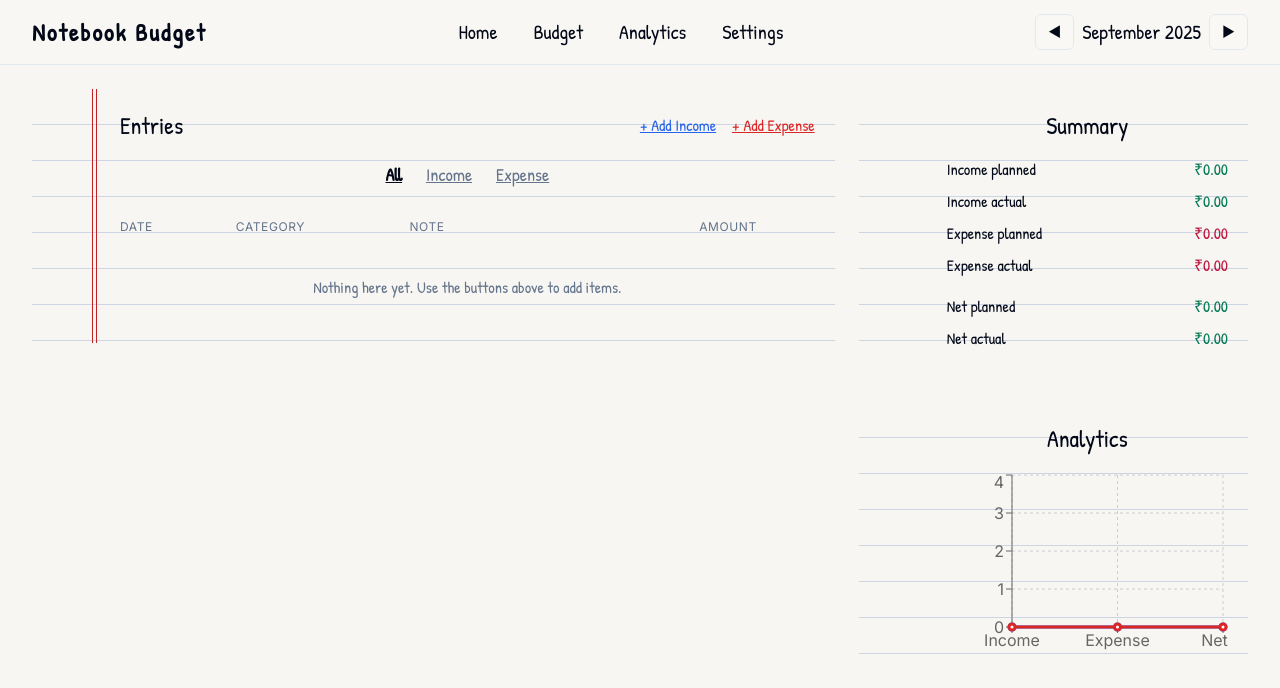
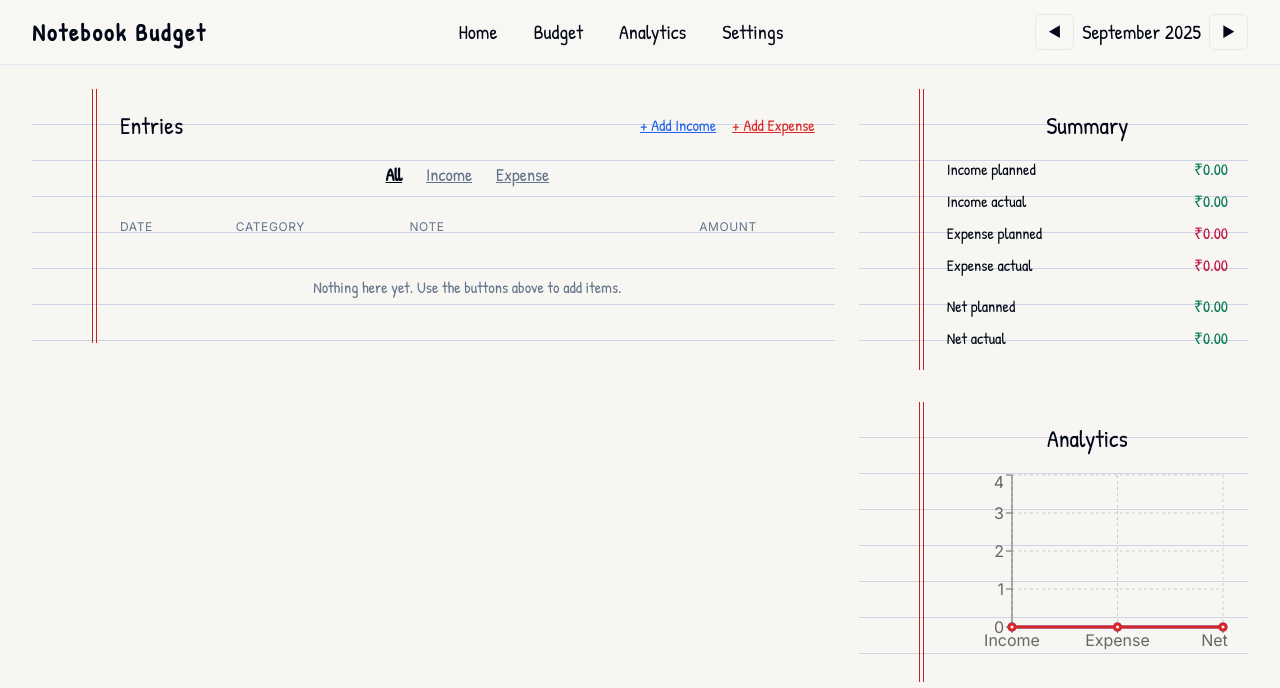
Before and after one commit to trdp2019/Notebook-Budget, a React (Vite) app: page / in a window 1280 px wide. Shown: the top 688 px of the page. Built offline with nearby package versions, Linux system fonts and the light colour scheme.

Commit message:
Update Index.tsx

```diff
--- a/client/pages/Index.tsx
+++ b/client/pages/Index.tsx
@@ -36,8 +36,9 @@ export default function Index() {
     return [...month.entries].sort((a, b) => a.date.localeCompare(b.date));
   }, [month]);
 
-  const incomes = useMemo(() => sortedEntries.filter((e) => e.type === "income"), [sortedEntries]);
-  const expenses = useMemo(() => sortedEntries.filter((e) => e.type === "expense"), [sortedEntries]);
+  const visibleEntries = useMemo(() => sortedEntries.filter((e) => !e.planned), [sortedEntries]);
+  const incomes = useMemo(() => visibleEntries.filter((e) => e.type === "income"), [visibleEntries]);
+  const expenses = useMemo(() => visibleEntries.filter((e) => e.type === "expense"), [visibleEntries]);
 
   const onAdd = (e: Entry) => {
     addEntry(monthKey, e);
@@ -86,7 +87,7 @@ export default function Index() {
                           <div className="col-span-2 text-right">Amount</div>
                           <div className="col-span-1" />
                         </div>
-                        <EntryList entries={sortedEntries} onEdit={onEdit} onDelete={onDelete} />
+                        <EntryList entries={visibleEntries} onEdit={onEdit} onDelete={onDelete} />
                       </div>
                     )
                   },
@@ -141,7 +142,7 @@ export default function Index() {
           </div>
 
           <div className="space-y-8">
-            <Notebook noMarginLines>
+            <Notebook>
               <h2 className="font-hand text-2xl mb-4 mx-auto w-max">Summary</h2>
               <div className="space-y-2 font-hand">
                 <div className="flex justify-between"><span>Income planned</span><span className="text-emerald-700">{formatINR(totals.income.planned)}</span></div>
@@ -154,7 +155,7 @@ export default function Index() {
               </div>
             </Notebook>
 
-            <Notebook noMarginLines>
+            <Notebook>
               <h2 className="font-hand text-2xl mb-4 mx-auto w-max">Analytics</h2>
               <div className="h-48">
                 <ResponsiveContainer width="100%" height="100%">
```
